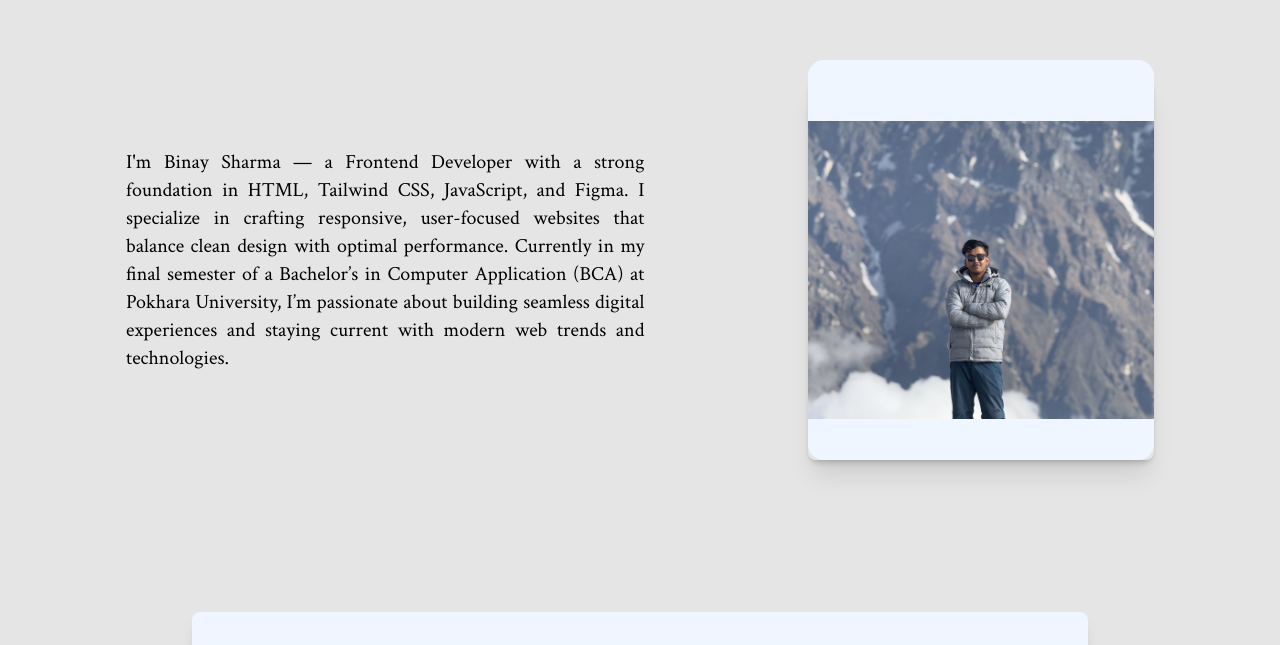
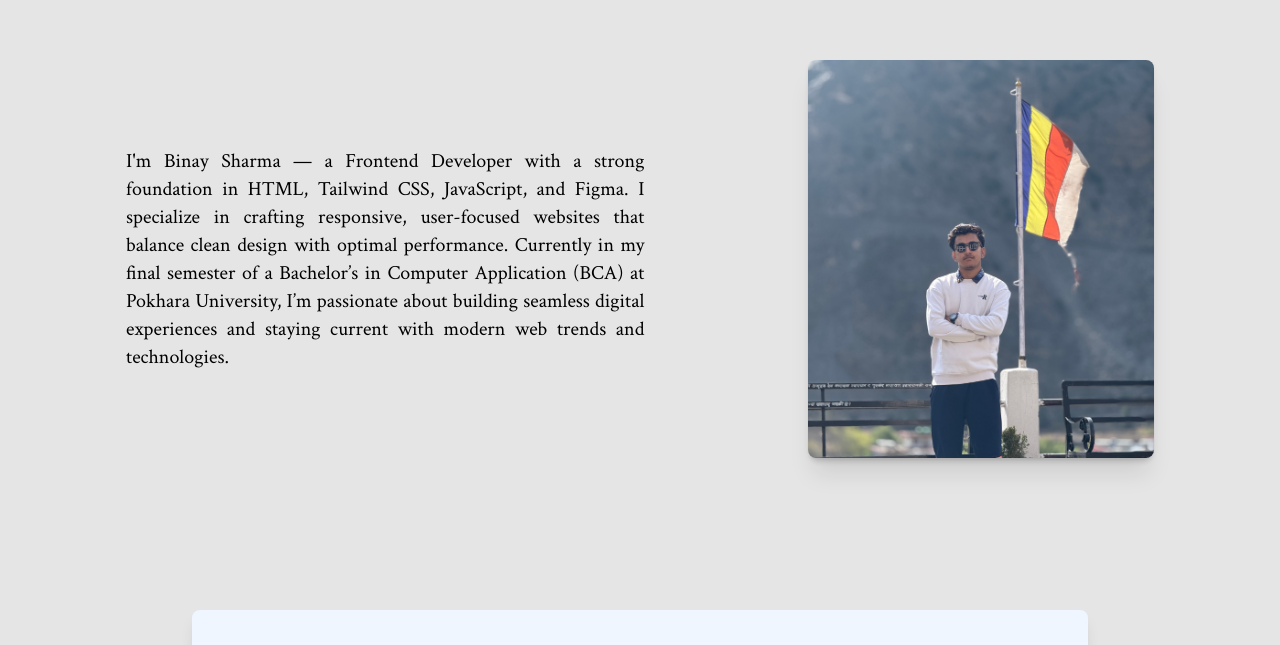
Before and after one commit to Im-binay/Binay_portfolio, a React (Vite) app: page / in a window 1280 px wide. Shown: the part 800-1445 px from the top of the page. Built offline with nearby package versions, Linux system fonts and the light colour scheme.

Commit message:
Change about me image

```diff
--- a/src/components/About.jsx
+++ b/src/components/About.jsx
@@ -1,4 +1,4 @@
-import profile from '../assets/images/binay.jpg';
+import profile from '../assets/images/Image.jpg';
 
 export default function About() {
   return (
@@ -20,7 +20,7 @@ export default function About() {
           modern web trends and technologies.
         </p>
         <div
-          className="w-full md:w-[30%] mt-10 bg-blue-50 rounded-2xl  md:pt-5 perspective"
+          className="w-full md:w-[30%] mt-10 bg-blue-50 rounded-2xl   perspective"
           data-aos="fade-up"
           style={{ perspective: '1000px' }}
         >
@@ -28,7 +28,7 @@ export default function About() {
             <img
               src={profile}
               alt="Profile"
-              className="object-contain h-[380px] w-full rounded-lg shadow-md"
+              className="object-cover h-full  w-full rounded-lg shadow-md"
               loading="lazy"
             />
           </div>
```
Also changed, not shown: src/assets/images/Image.JPG (added).
